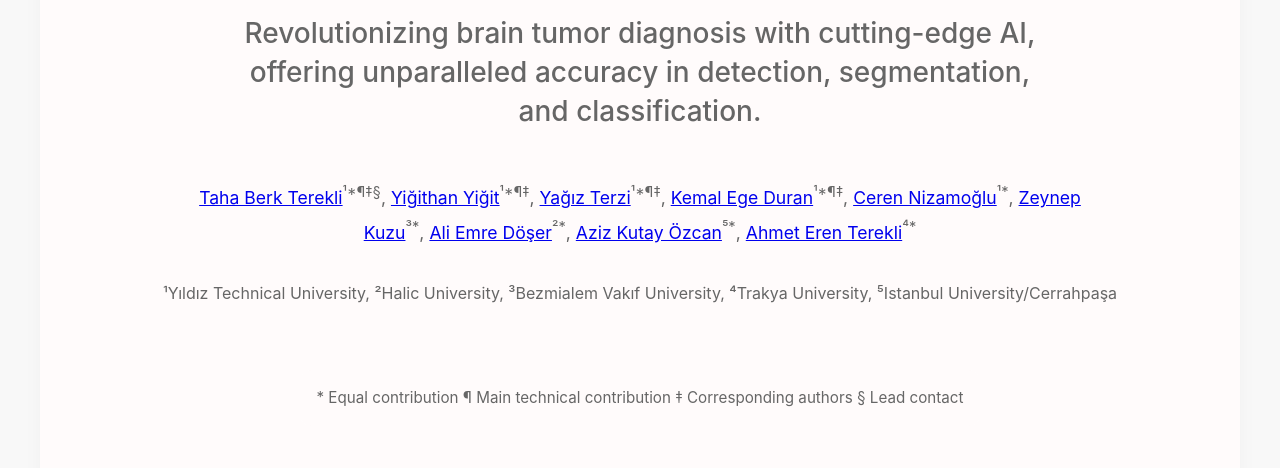
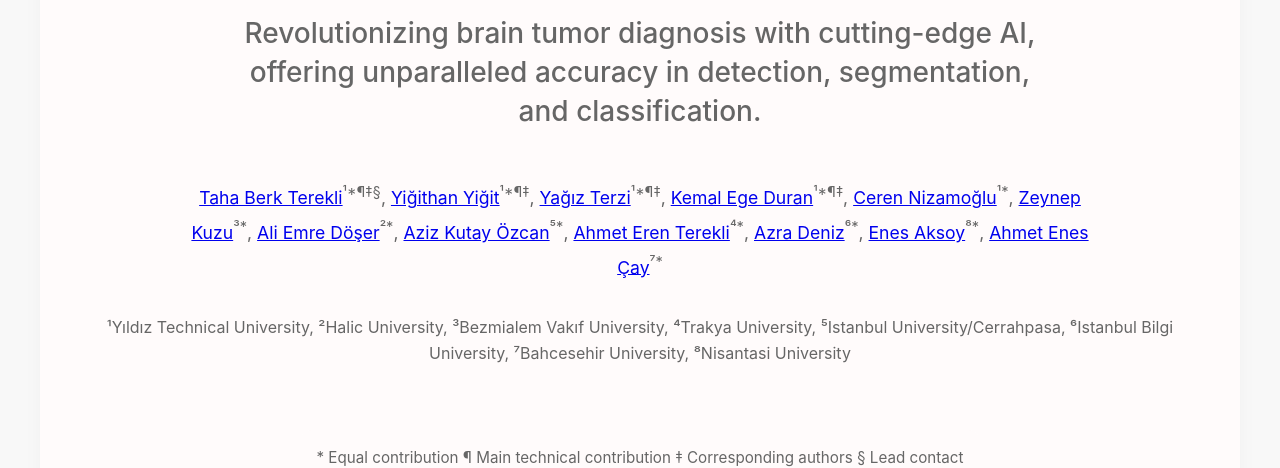
Before and after one commit to AnoDec/anomally-detection, a plain HTML site: page index.html in a window 1280 px wide. Shown: the part 260-728 px from the top of the page. Drawn offline with Linux system fonts and the light colour scheme.

Commit message:
Update index.html
new talents are added

```diff
--- a/index.html
+++ b/index.html
@@ -251,11 +251,14 @@
                 <a href="https://www.linkedin.com/in/zeynep-kuzu-17a9551b9/" target="_blank">Zeynep Kuzu</a><sup>³*</sup>,
                 <a href="https://www.linkedin.com/in/ali-emre-döşer-b8a086253/" target="_blank">Ali Emre Döşer</a><sup>²*</sup>,
                 <a href="https://www.linkedin.com/in/aziz-kutay-özcan-355869173/" target="_blank">Aziz Kutay Özcan</a><sup>⁵*</sup>,
-                <a href="https://www.linkedin.com/in/ahmet-eren-terekli-1a4b3a203/" target="_blank">Ahmet Eren Terekli</a><sup>⁴*</sup>
+                <a href="https://www.linkedin.com/in/ahmet-eren-terekli-1a4b3a203/" target="_blank">Ahmet Eren Terekli</a><sup>⁴*</sup>,
+                <a href="https://www.linkedin.com/in/azra-deniz-42794022b/" target="_blank">Azra Deniz</a><sup>⁶*</sup>,
+                <a href="https://www.linkedin.com/in/enesucksoi/" target="_blank">Enes Aksoy</a><sup>⁸*</sup>,
+                <a href="https://www.linkedin.com/in/ahmet-enes-çay-124ab9253/" target="_blank">Ahmet Enes Çay</a><sup>⁷*</sup>
             </div>
 
             <div class="affiliations">
-                <div>¹Yıldız Technical University, ²Halic University, ³Bezmialem Vakıf University, ⁴Trakya University, ⁵Istanbul University/Cerrahpaşa</div>
+                <div>¹Yıldız Technical University, ²Halic University, ³Bezmialem Vakıf University, ⁴Trakya University, ⁵Istanbul University/Cerrahpasa, ⁶Istanbul Bilgi University, ⁷Bahcesehir University, ⁸Nisantasi University</div>
             </div>
 
             <div class="notes">
```
